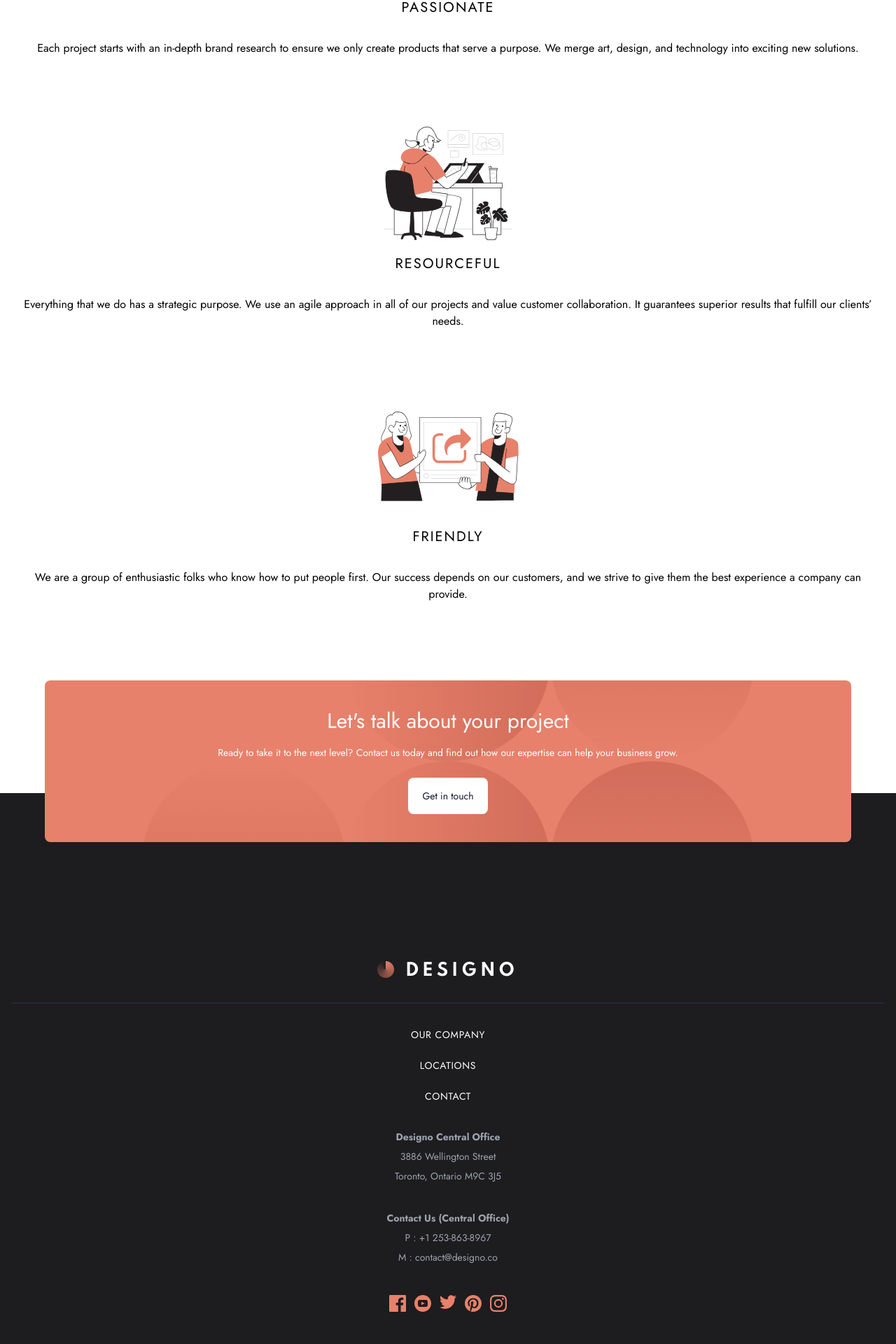
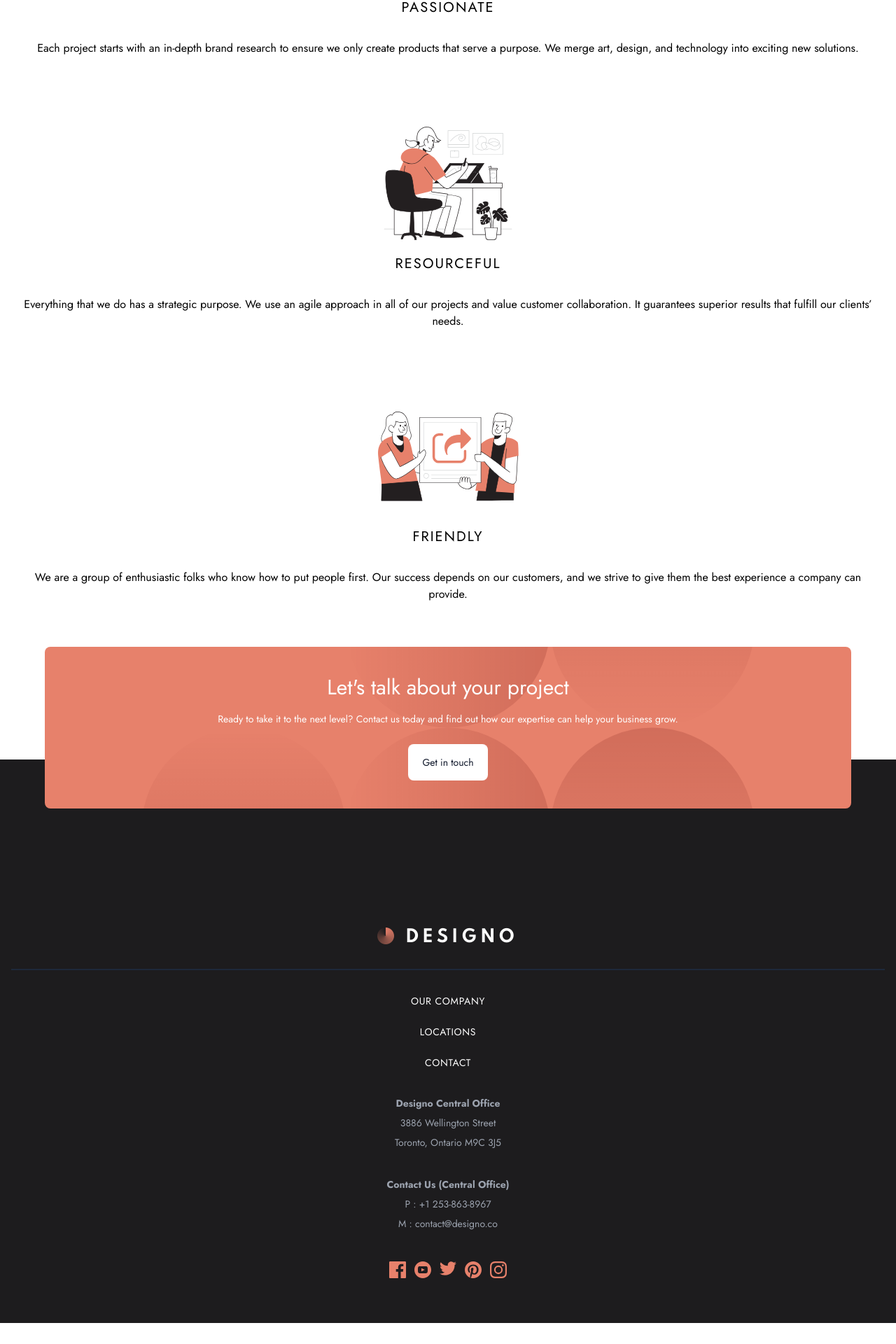
Before and after one commit to waldekglaz/designo, a Next.js app: page / in a window 1280 px wide. Shown: the part 1876-3796 px from the top of the page at 70% size. After the commit the page ends 3766 px from the top, so only its background shows below. Built offline with nearby package versions, Linux system fonts and the light colour scheme.

Commit message:
Footer & HeroSecondary spacing fixed

```diff
--- a/src/app/page.tsx
+++ b/src/app/page.tsx
@@ -18,7 +18,7 @@ export default function Home() {
           />
         ))}
       </section>
-      <section className="pb-48">
+      <section>
         <IllustratedCard
           src="/assets/home/desktop/illustration-passionate.svg"
           title="passionate"
--- a/src/app/services/[service]/page.tsx
+++ b/src/app/services/[service]/page.tsx
@@ -13,7 +13,7 @@ const ServicePage = ({ params }: { params: { service: string } }) => {
   return (
     <div>
       {service && <HeroSecondary title={service.title} text={service.text} />}
-      <section>
+      <section className="py-24">
         {service?.projects.map((project) => (
           <ServiceCard
             key={project.title}
@@ -24,7 +24,7 @@ const ServicePage = ({ params }: { params: { service: string } }) => {
           />
         ))}
       </section>
-      <section className="pb-40 px-6">
+      <section className=" px-6">
         {services.map((project) => {
           if (project.href === service?.href) {
             return;
--- a/src/components/Footer/Footer.tsx
+++ b/src/components/Footer/Footer.tsx
@@ -7,7 +7,7 @@ import Socials from "../Socials/Socials";
 
 const Footer = () => {
   return (
-    <footer className="relative">
+    <footer className="relative mt-56">
       <div className="bg-footer-pattern bg-no-repeat bg-center bg-orange absolute top-[-20%] text-white py-10 px-4 text-center rounded-lg left-1/2 transform -translate-x-1/2 w-[90%]">
         <h2 className="text-3xl mb-4">Let's talk about your project</h2>
         <p className="text-sm leading-relaxed mb-6">
--- a/src/components/HeroSecondary/HeroSecondary.tsx
+++ b/src/components/HeroSecondary/HeroSecondary.tsx
@@ -7,7 +7,7 @@ interface HeroSecondaryProps {
 
 const HeroSecondary = ({ title, text }: HeroSecondaryProps) => {
   return (
-    <div className="bg-hero-pattern bg-right-top  bg-contain  bg-no-repeat bg-orange text-center py-28 text-white px-6 mb-28">
+    <div className="bg-hero-pattern bg-right-top  bg-contain  bg-no-repeat bg-orange text-center py-28 text-white px-6">
       <h1 className="text-3xl mb-6">{title}</h1>
       <p className="text-sm leading-relaxed">{text}</p>
     </div>
```
